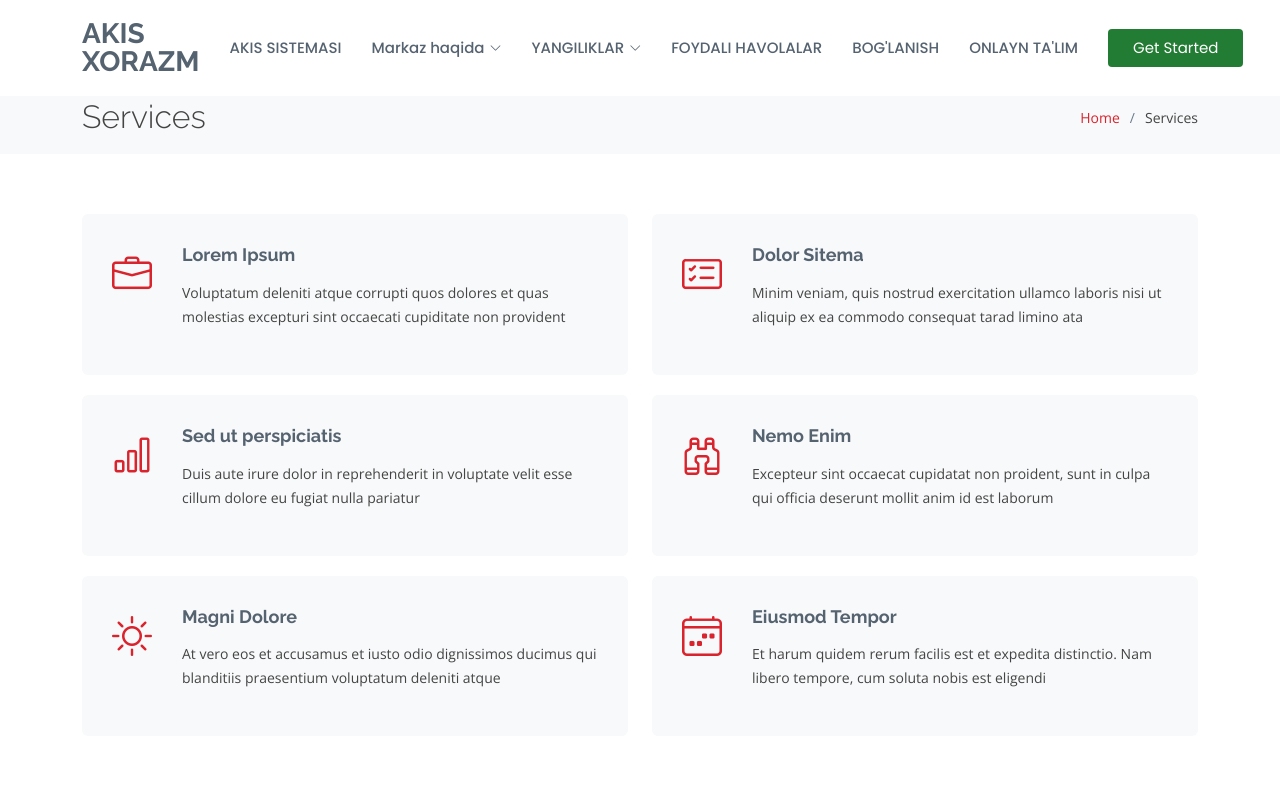
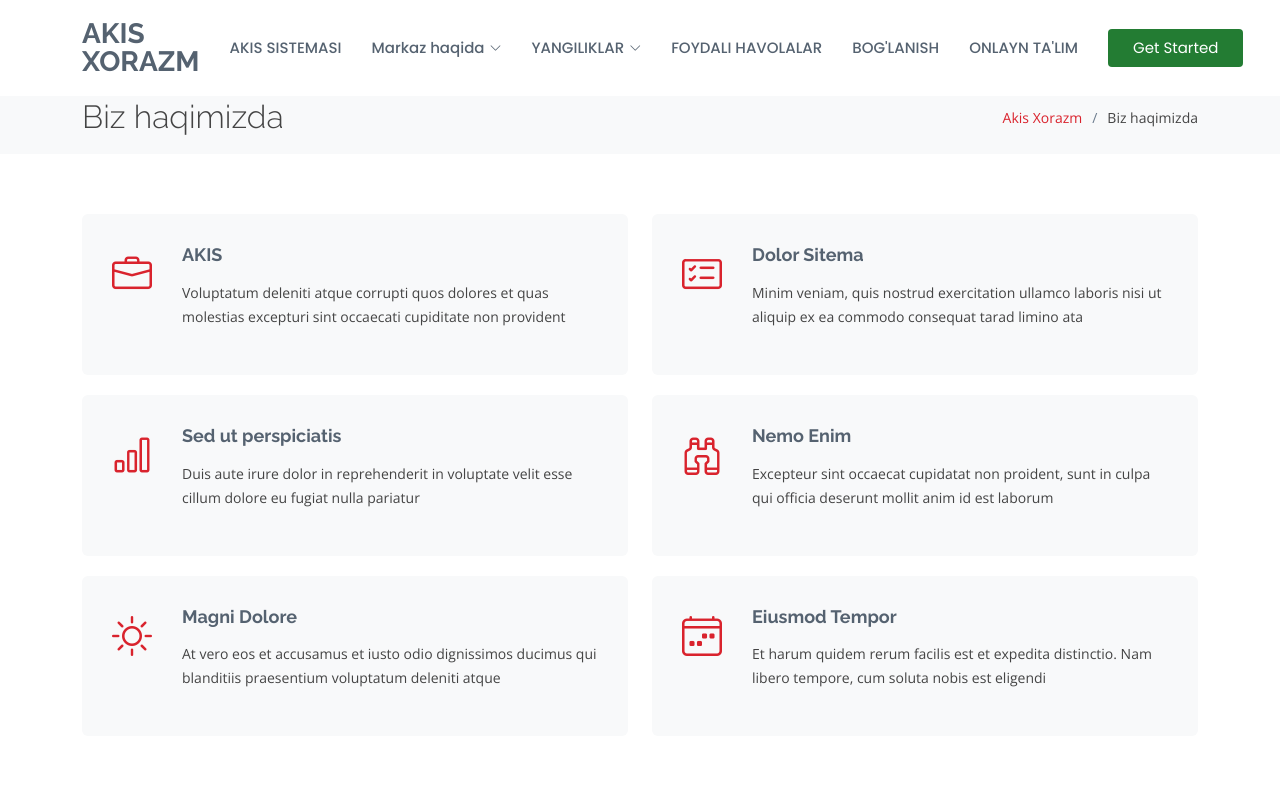
Before and after one commit to maxmudbekjumaniyazov/Agrohizmlatlar-code, a plain HTML site: page services.html in a window 1280 px wide. Shown: the top 800 px of the page. Drawn offline with nearby package versions, Linux system fonts and the light colour scheme.

Commit message:
Main page fix

```diff
--- a/services.html
+++ b/services.html
@@ -5,7 +5,7 @@
   <meta charset="utf-8">
   <meta content="width=device-width, initial-scale=1.0" name="viewport">
 
-  <title>Services - Sailor Bootstrap Template</title>
+  <title>Biz haqimizda </title>
   <meta content="" name="description">
   <meta content="" name="keywords">
 
@@ -109,10 +109,10 @@
       <div class="container">
 
         <div class="d-flex justify-content-between align-items-center">
-          <h2>Services</h2>
+          <h2>Biz haqimizda</h2>
           <ol>
-            <li><a href="index.html">Home</a></li>
-            <li>Services</li>
+            <li><a href="index.html">Akis Xorazm</a></li>
+            <li>Biz haqimizda</li>
           </ol>
         </div>
 
@@ -127,7 +127,7 @@
           <div class="col-md-6">
             <div class="icon-box">
               <i class="bi bi-briefcase"></i>
-              <h4><a href="#">Lorem Ipsum</a></h4>
+              <h4><a href="#">AKIS</a></h4>
               <p>Voluptatum deleniti atque corrupti quos dolores et quas molestias excepturi sint occaecati cupiditate non provident</p>
             </div>
           </div>
```
Also changed, not shown: index.html (+2 -2 lines).
